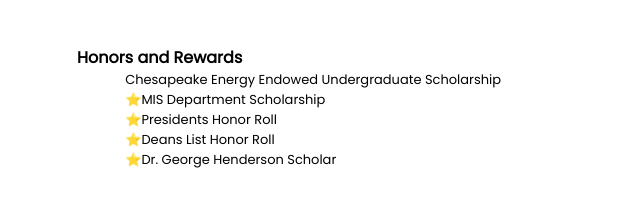
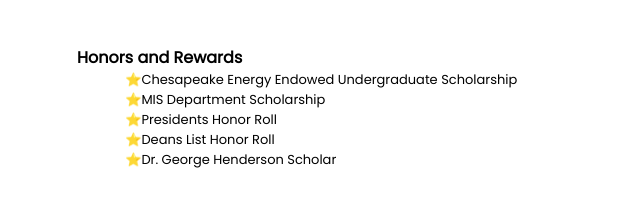
Before and after one commit to braumr/braumr.github.io, a plain HTML site: page education.html in a window 1280 px wide. Shown: the part 893-1099 px from the top of the page, 73-713 px from the left. Drawn offline with Linux system fonts and the light colour scheme.

Commit message:
Update education.html

```diff
--- a/education.html
+++ b/education.html
@@ -183,7 +183,7 @@ li {
 <br><br>             <br/><br><br>
 
         <span style="font-weight: bolder;font-size:16px;">Honors and Rewards</span> <br/>
-        <dd>Chesapeake Energy Endowed Undergraduate Scholarship</dd>
+        <dd>⭐️Chesapeake Energy Endowed Undergraduate Scholarship</dd>
     <dd>⭐️MIS Department Scholarship</dd>
     <dd>⭐️Presidents Honor Roll</dd>
     <dd>⭐️Deans List Honor Roll</dd>
```
